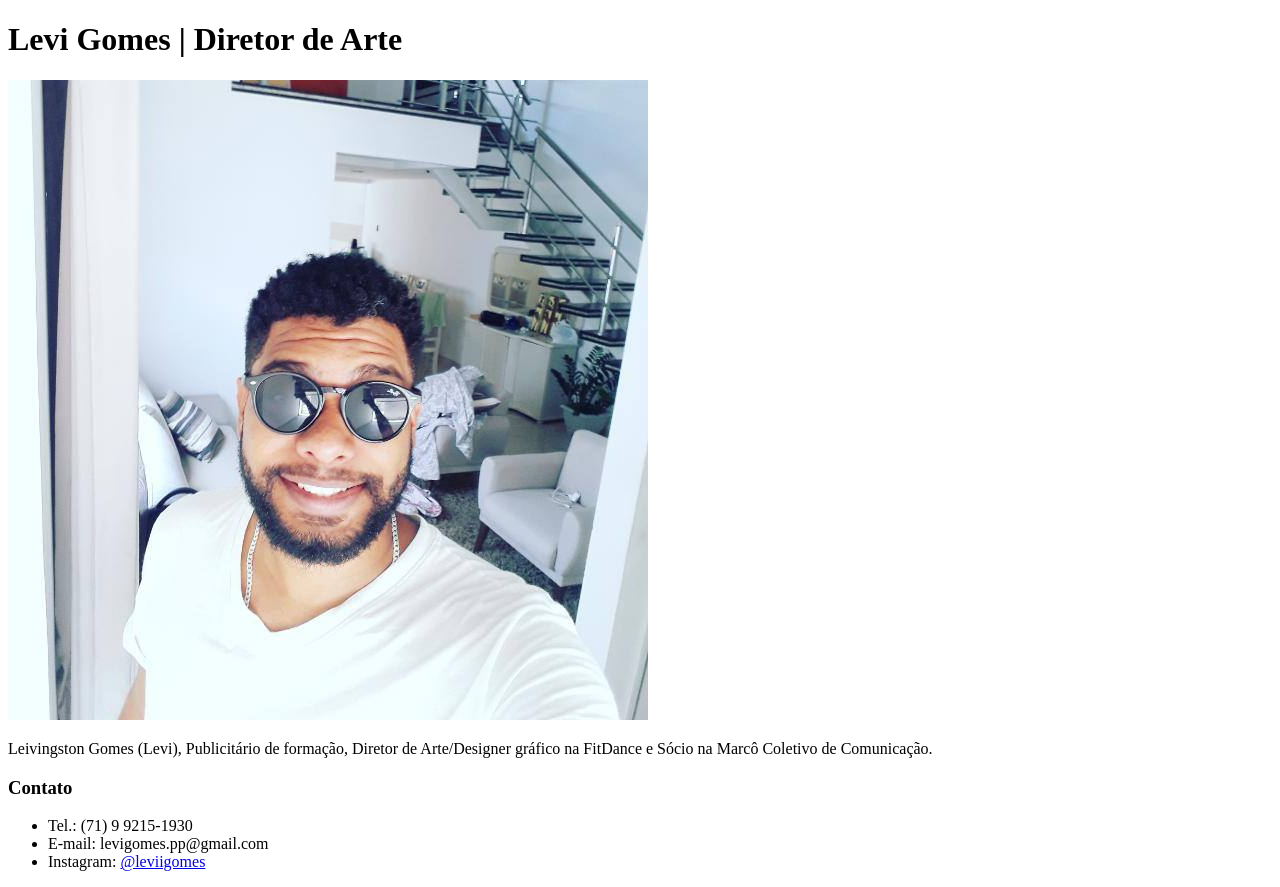
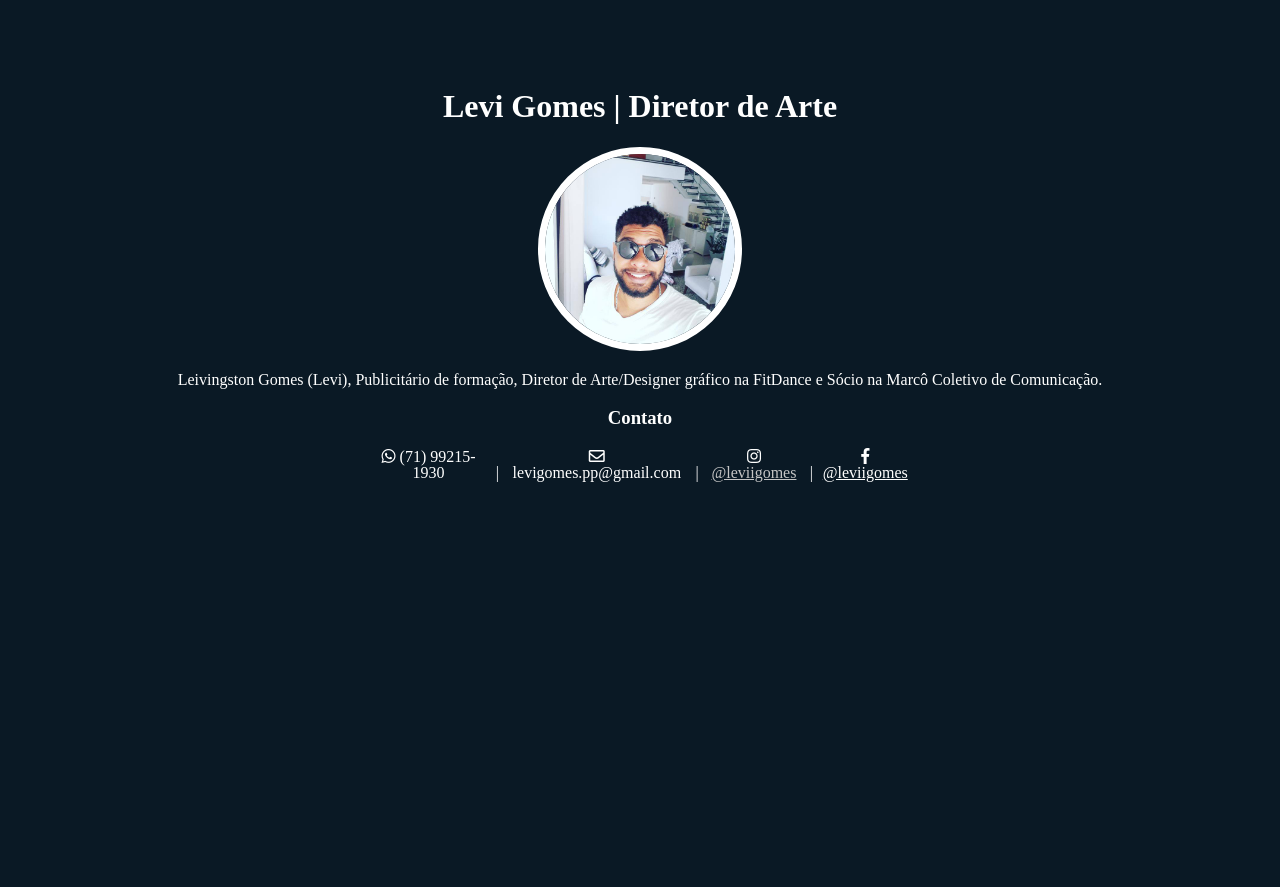
Before and after one commit to Leviigomes/me, a plain HTML site: page index.html in a window 1280 px wide. After the commit the page ends 800 px from the top, so only its background shows below. Drawn offline with Linux system fonts and the light colour scheme.

Commit message:
todas as tarefas da aula do dia 12/02

```diff
--- a/index.html
+++ b/index.html
@@ -6,10 +6,15 @@
     <meta http-equiv="X-UA-Compatible" content="ie=edge">
     <meta name="author" content="Levi Gomes">
     <meta name="description" content="Primeira atividade do curso de Desenvolimento Web">
+    <link rel="stylesheet" href="me.css">
+    <link rel="stylesheet" href="https://use.fontawesome.com/releases/v5.7.2/css/all.css" integrity="sha384-fnmOCqbTlWIlj8LyTjo7mOUStjsKC4pOpQbqyi7RrhN7udi9RwhKkMHpvLbHG9Sr" crossorigin="anonymous">
+
+
+
     <title>Levi Gomes | Diretor de Arte</title>
 </head>
 <body>
-    <header>
+    <header class="intro">
         <h1>Levi Gomes | Diretor de Arte</h1>
         <img src="pp.jpg" alt="Foto do perfil de Levi">
         <!-- alt é para adicionar a descrição da imagem, caso a mesma não carregue -->
@@ -17,17 +22,23 @@
             Leivingston Gomes (Levi), Publicitário de formação, Diretor de Arte/Designer gráfico
             na FitDance e Sócio na Marcô Coletivo de Comunicação.
         </p>
+
         <h3>Contato</h3>
-        <ul>
-            <li>Tel.: (71) 9 9215-1930</li>
-            <li>E-mail: levigomes.pp@gmail.com</li>
-            <li>Instagram: <a target="_blank" href="https://www.instagram.com/leviigomes">@leviigomes</a> </li>
+
+        <ul class="lista-linha">
+
+            <li><i class="fab fa-whatsapp espaco-icone"> (71) 99215-1930 </span></i></li>
+            <li>|</li>
+            <li><i class="far fa-envelope espaco-icone"> levigomes.pp@gmail.com </span></i></li>
+            <li>|</li>
+            <li><i class="fab fa-instagram espaco-icone"><a class="link-cinza" target="_blank" href="https://www.instagram.com/leviigomes"> @leviigomes </span></a></i></li>
+            <li>|</li>
+            <li><i class="fab fa-facebook-f espaco-icone"><a target="_blank" href="https://www.instagram.com/leviigomes"> @leviigomes </span></a></i></li>
             <!-- Target é um atributo para que o link de referência seja aberto em uma outra aba -->
             <!-- a TAG "a" é uma âncora -->
             <!-- href é um enderço de referencia para algum link, por exemplo -->
         </ul>
 
-
     </header>
 </body>
 </html>
--- /dev/null
+++ b/me.css
@@ -0,0 +1,31 @@
+.intro {
+    color: rgb(255, 255, 255);
+    text-align: center;
+    margin-top: 7%;
+}
+.intro img {
+    border-radius: 50%;
+    max-width: 15%;
+    max-height: 15%;
+    border: 7px solid white
+}
+body {
+    background-color:#0a1925;
+}
+.link-cinza {color: rgb(197, 197, 197);
+}
+
+a {
+    color: white
+}
+
+.lista-linha {
+    padding-left: 0;
+    list-style: none;
+}
+.lista-linha li{
+    display: inline-block;
+}
+.espaco-icone{
+    margin-right: 0.5%;
+}
```
